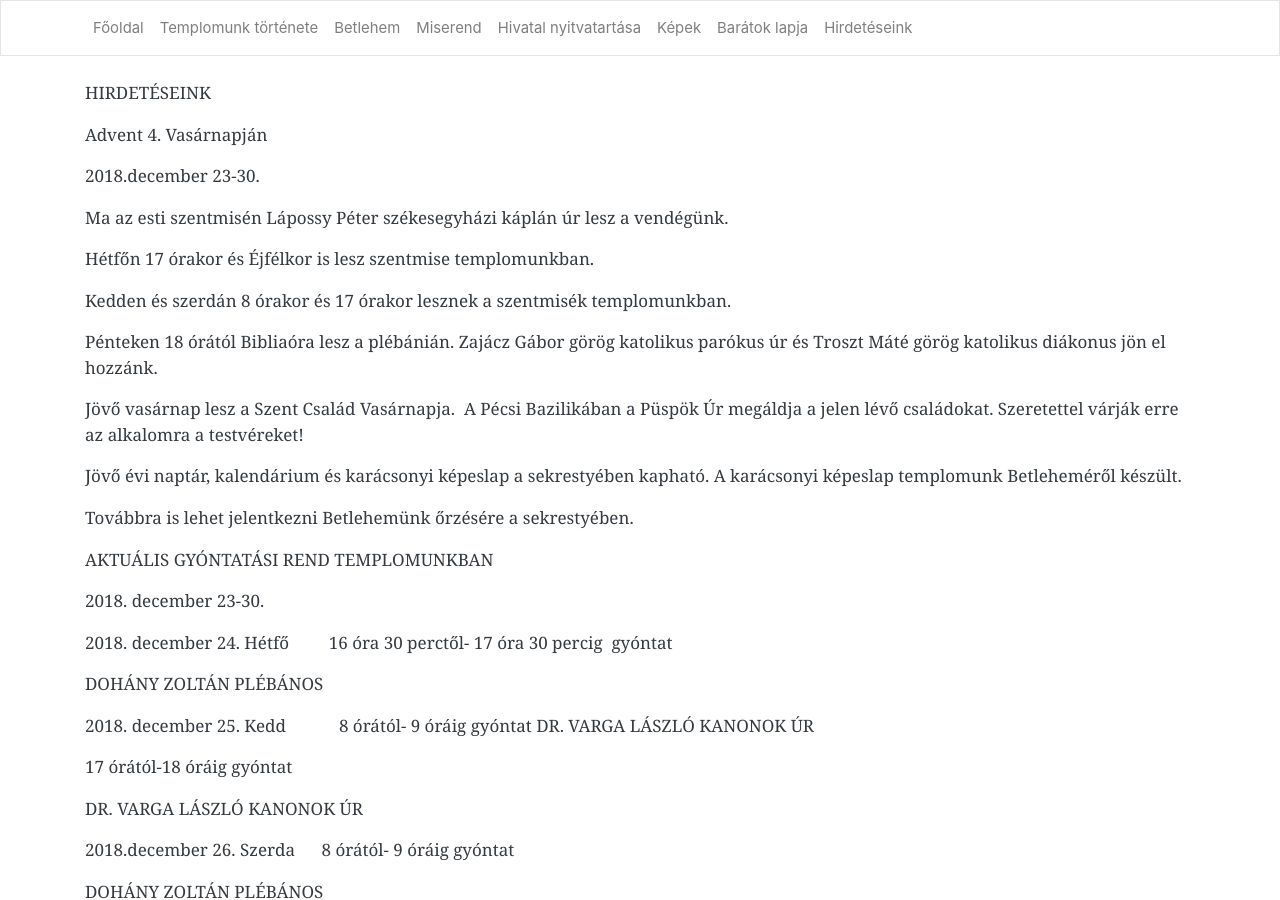
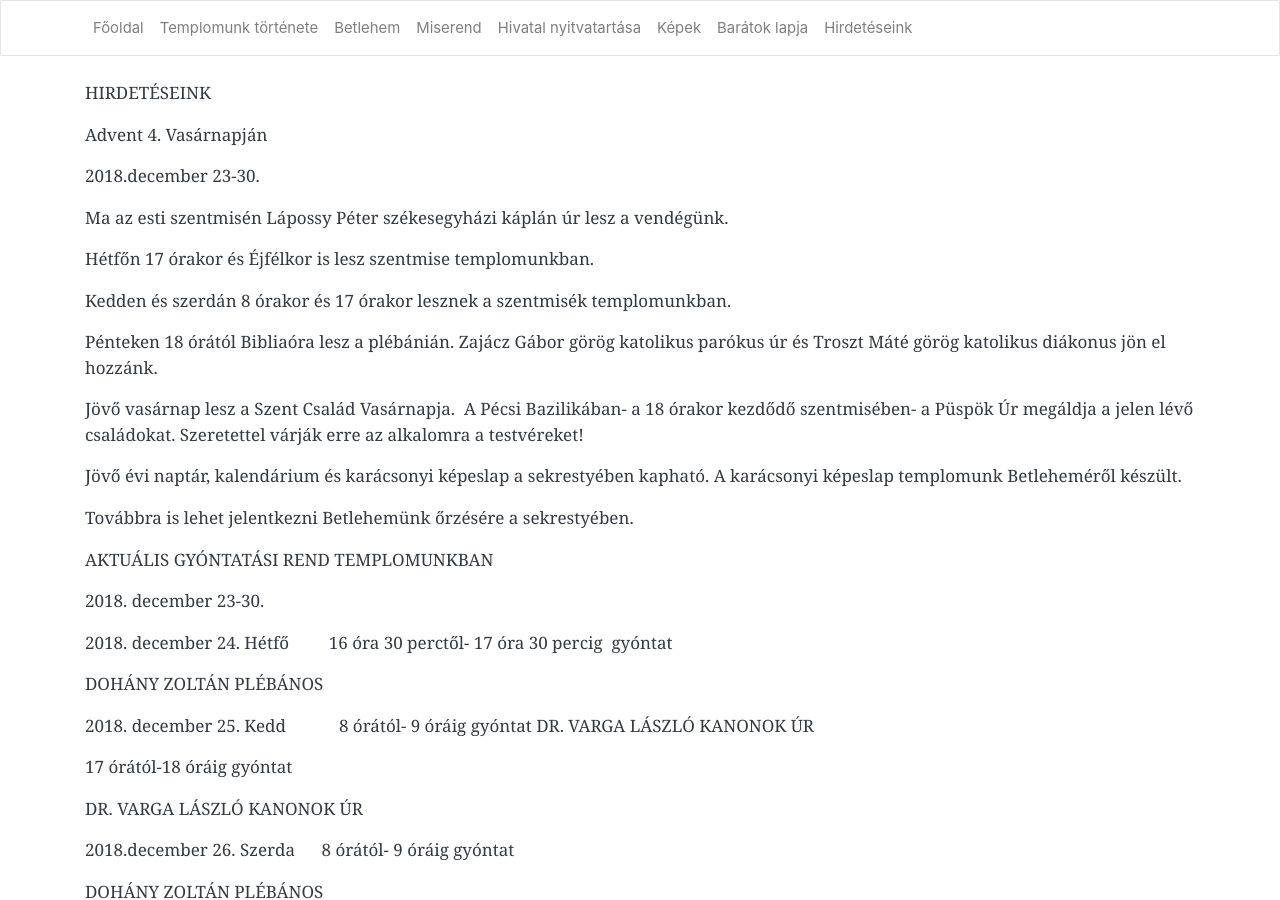
Before and after one commit to pecsi-ferences/pecsi-ferences.github.io, a Jekyll site: the page built from hirdeteseink.md, in a window 1280 px wide and 900 px high. Built offline with Jekyll 4.4.1, drawn with Linux system fonts in a browser that asks for light colours; nearby versions of some CDN libraries.

Commit message:
Update from Forestry.io - Updated hirdeteseink.md

```diff
--- a/hirdeteseink.md
+++ b/hirdeteseink.md
@@ -17,7 +17,7 @@ Kedden és szerdán 8 órakor és 17 órakor lesznek a szentmisék templomunkban
 
 Pénteken 18 órától Bibliaóra lesz a plébánián. Zajácz Gábor görög katolikus parókus úr és Troszt Máté görög katolikus diákonus jön el hozzánk.
 
-Jövő vasárnap lesz a Szent Család Vasárnapja.  A Pécsi Bazilikában a Püspök Úr megáldja a jelen lévő családokat. Szeretettel várják erre az alkalomra a testvéreket!
+Jövő vasárnap lesz a Szent Család Vasárnapja.  A Pécsi Bazilikában- a 18 órakor kezdődő szentmisében- a Püspök Úr megáldja a jelen lévő családokat. Szeretettel várják erre az alkalomra a testvéreket!
 
 Jövő évi naptár, kalendárium és karácsonyi képeslap a sekrestyében kapható. A karácsonyi képeslap templomunk Betleheméről készült.
 
```
